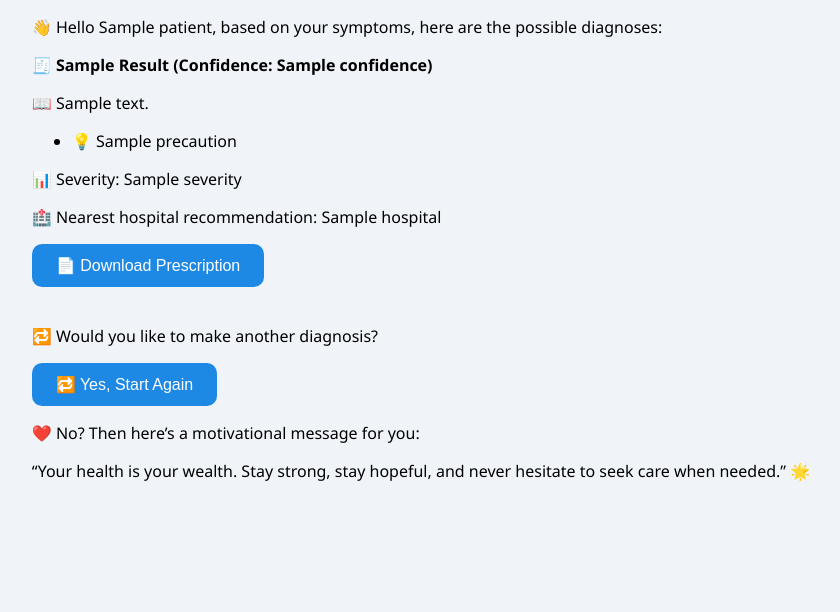
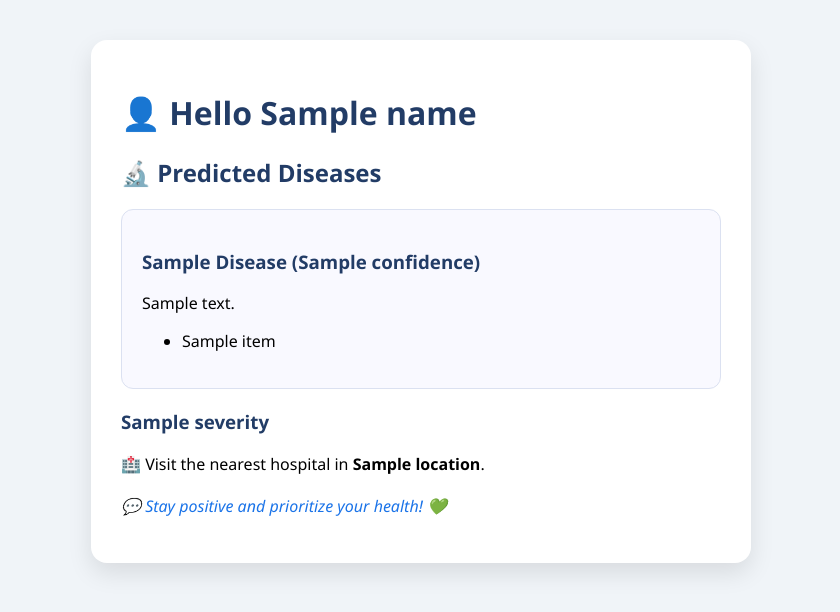
Before and after one commit to jammel001/healthHERO, a Flask app: template templates/result.html in a window 1280 px wide. Shown: the top 612 px of the page, without its empty margins (219-1059 px from the left). Run offline with Flask 3, Linux system fonts and the light colour scheme; the template is opened without the code that fills it: most values are stand-ins (such as "Sample title", 1, 10 or a date in 2020); parts of the project's set-up code (start-up, migrations or seed data) failed here and were passed over.

Commit message:
Update result.html

```diff
--- a/templates/result.html
+++ b/templates/result.html
@@ -1,4 +1,3 @@
-<!-- templates/result.html -->
 <!DOCTYPE html>
 <html lang="en">
 <head>
@@ -7,30 +6,33 @@
   <link rel="stylesheet" href="/static/style.css">
 </head>
 <body>
-  <div class="chatbox">
-    <div class="chat">
-      <p class="bot">👋 Hello {{ patient.name }}, based on your symptoms, here are the possible diagnoses:</p>
-      {% for r in results %}
-        <div class="bot">
-          <strong>🧾 {{ r.name.title() }} (Confidence: {{ r.confidence }})</strong><br>
-          <p>📖 {{ r.description }}</p>
+  <div class="container">
+    <h1>👤 Hello {{ name }}</h1>
+
+    {% if canceled %}
+      <p>🛑 You chose not to proceed with diagnosis.</p>
+    {% else %}
+      <h2>🔬 Predicted Diseases</h2>
+      {% for p in predictions %}
+        <div class="card">
+          <h3>{{ p.disease.title() }} ({{ p.confidence }})</h3>
+          <p>{{ p.desc }}</p>
           <ul>
-            {% for p in r.precautions %}
-              <li>💡 {{ p }}</li>
+            {% for item in p.precautions %}
+              <li>{{ item }}</li>
             {% endfor %}
           </ul>
         </div>
       {% endfor %}
 
-      <p class="bot">📊 Severity: {{ severity }}</p>
-      <p class="bot">🏥 Nearest hospital recommendation: {{ hospital }}</p>
-      <a href="/download_pdf"><button>📄 Download Prescription</button></a>
-      <br><br>
-      <p class="bot">🔁 Would you like to make another diagnosis?</p>
-      <a href="/restart"><button>🔁 Yes, Start Again</button></a>
-      <p class="bot">❤️ No? Then here’s a motivational message for you:</p>
-      <p class="bot">“Your health is your wealth. Stay strong, stay hopeful, and never hesitate to seek care when needed.” 🌟</p>
-    </div>
+      <h3>{{ severity }}</h3>
+      <p>🏥 Visit the nearest hospital in <strong>{{ location }}</strong>.</p>
+      <p class="motivation">💬 Stay positive and prioritize your health! 💚</p>
+    {% endif %}
+
+    {% if again %}
+      <a href="/" class="button">🔁 Make Another Diagnosis</a>
+    {% endif %}
   </div>
 </body>
 </html>
```
